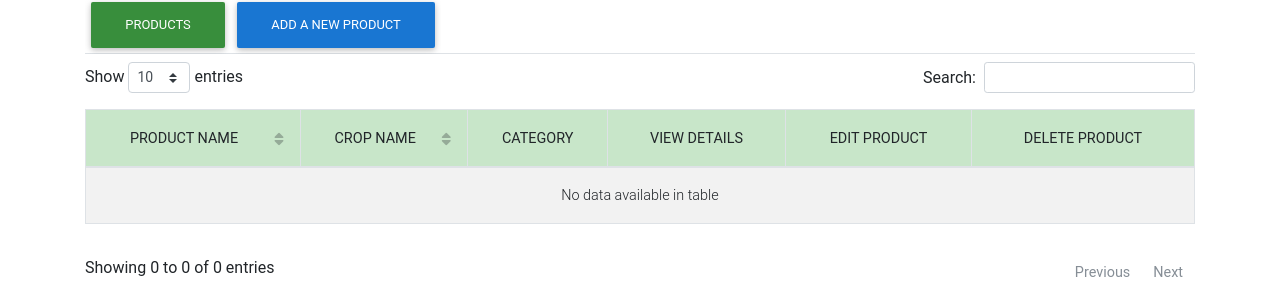
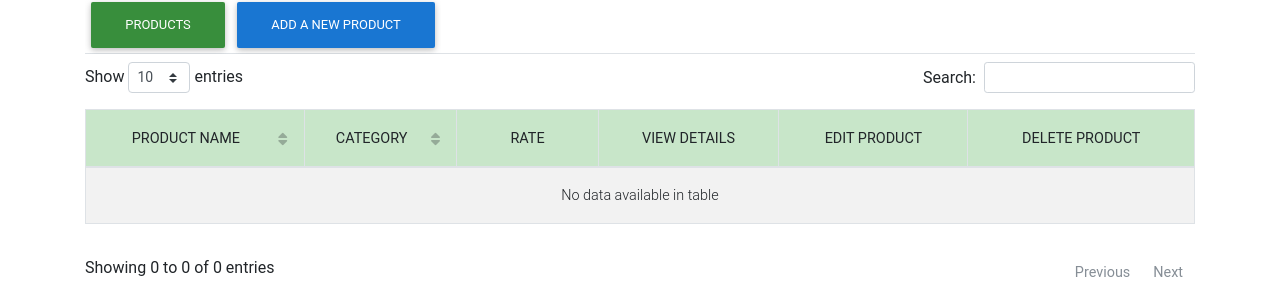
Before and after one commit to disconnect101/FPO_portal, a Django app: page /fpo/products/ in a window 1280 px wide. Shown: the part 164-464 px from the top of the page. Run offline with Django 3.2, Linux system fonts and the light colour scheme; the visitor is signed in with stand-in values (Sample User, id 1); data that the repository does not hold is empty; some libraries are stand-ins or nearby versions.

Commit message:
bug fixes and UI Changes for Product page

```diff
--- a/RuralCaravan/fpo/templates/fpo/products.html
+++ b/RuralCaravan/fpo/templates/fpo/products.html
@@ -179,10 +179,10 @@
                 <th class="th-sm">PRODUCT NAME
 
                 </th>
-                <th class="th-sm">CROP NAME
+                <th class="th-sm">CATEGORY
 
                 </th>
-                <th class="th-sm">CATEGORY
+                <th class="th-sm">RATE
 
                 </th>
                  </th>
@@ -205,8 +205,9 @@
               <tr>
 
                 <td>{{prod.name}}</td>
-                <td>{{prod.associated_crop.name}}</td>
-                <td>{{prod.category}}</td>
+                  <td>{{prod.category}}</td>
+                <td>{{prod.rate}}</td>
+
                   <td><a href="detail/{{ prod.id }}"><p style="text-align:center"><i class="fas fa-eye purple-text"></i></p></a></td>
 
                 <td><a href="update/{{ prod.id }}"><p style="text-align:center"><i class="fas fa-edit blue-text"></i></p></a></td>
--- a/RuralCaravan/fpo/templates/fpo/update_products.html
+++ b/RuralCaravan/fpo/templates/fpo/update_products.html
@@ -7,7 +7,7 @@
     <meta charset="utf-8">
     <meta name="viewport" content="width=device-width, initial-scale=1, shrink-to-fit=no">
     <meta http-equiv="x-ua-compatible" content="ie=edge">
-    <title>Meetings</title>
+    <title>Products</title>
     <!-- Font Awesome -->
     <link rel="stylesheet" href="https://use.fontawesome.com/releases/v5.11.2/css/all.css">
     <!-- Bootstrap core CSS -->
@@ -163,7 +163,7 @@
               <div class="card-body">
 
                 <h3 class="dark-grey-text text-center">
-                    <strong>UPDATE A PLAN</strong>
+                    <strong>UPDATE A PRODUCT</strong>
                   </h3>
                   <hr>
                 <form method="POST" enctype="multipart/form-data">
--- a/RuralCaravan/fpo/views.py
+++ b/RuralCaravan/fpo/views.py
@@ -1191,7 +1191,7 @@ def products_update(request, id):
     obj = get_object_or_404(Products, id=id)
 
     # pass the object as instance in form
-    form = ProductsForm(request.POST or None, instance=obj)#, request.FILES
+    form = ProductsForm(request.POST,request.FILES or None, instance=obj)#, request.FILES
 
     if form.is_valid():
         form.save()
```
